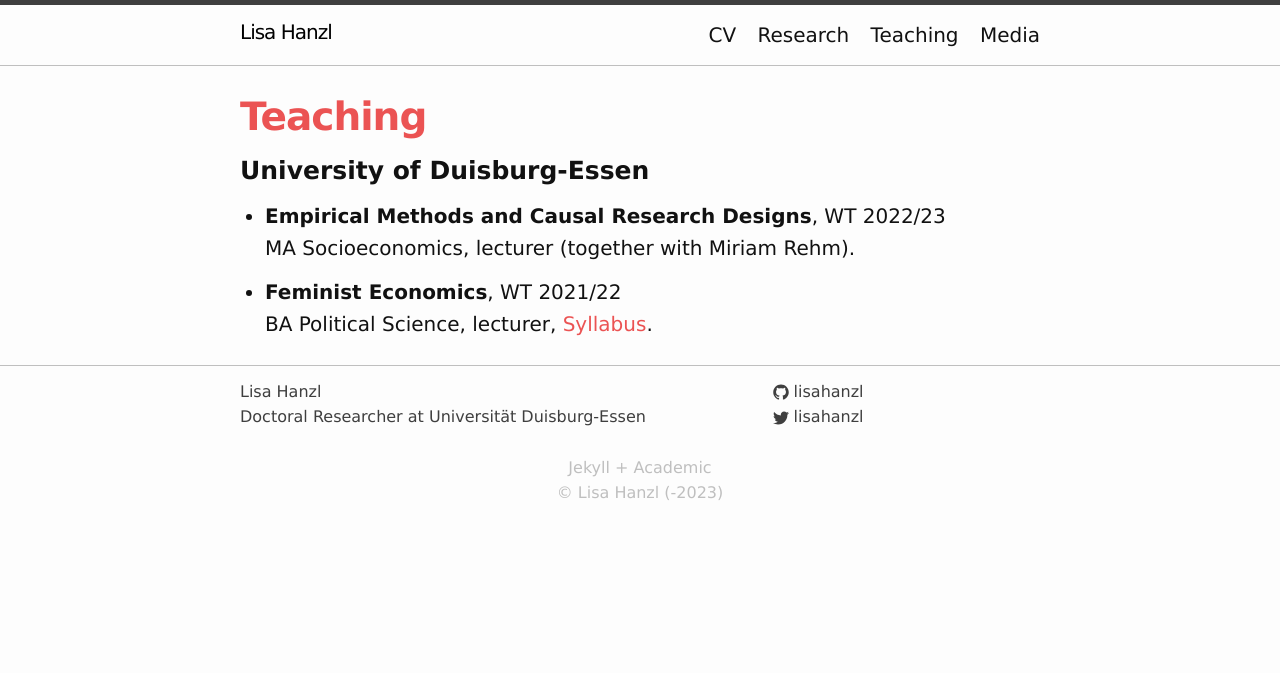
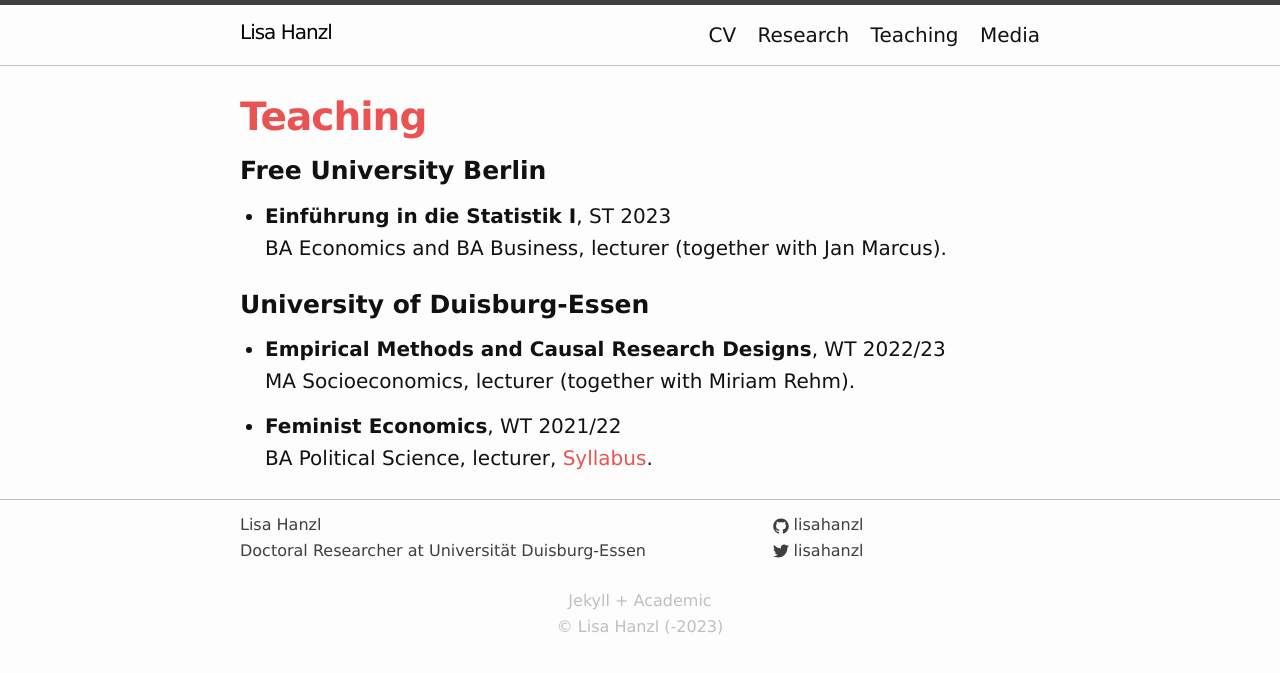
Before and after one commit to lisahanzl/lisahanzl.github.io, a Jekyll site: the page built from 02_teaching.md, in a window 1280 px wide. Shown: the top 673 px of the page. Built offline with Jekyll 4.4.1, drawn with Linux system fonts in a browser that asks for light colours.

Commit message:
Update 02_teaching.md

```diff
--- a/02_teaching.md
+++ b/02_teaching.md
@@ -5,6 +5,10 @@ menu: main
 permalink: /teaching/
 ---
 
+### Free University Berlin
+<p> </p>
+- **Einführung in die Statistik I**, ST 2023 \
+BA Economics and BA Business, lecturer (together with Jan Marcus).
 
 ### University of Duisburg-Essen
 <p> </p>
```
